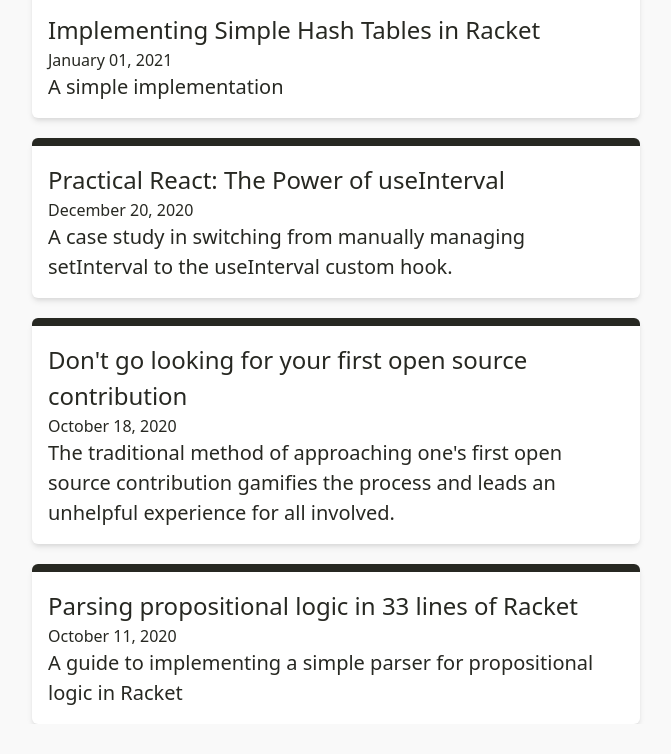
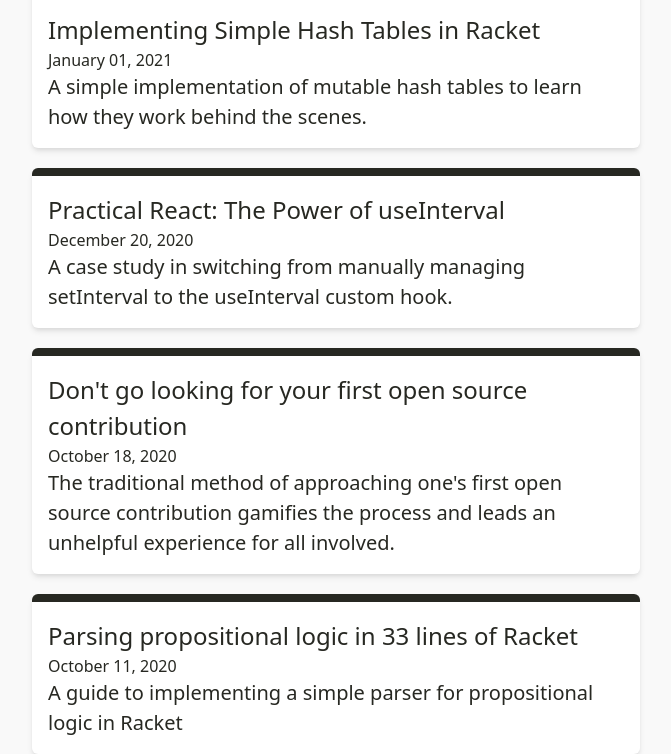
Before and after one commit to micahcantor/personal-site, a Gatsby site: page / in a window 1280 px wide. Shown: the part 176-930 px from the top of the page, without its empty margins (304-975 px from the left). Before the commit the page ends 900 px from the top, so only its background shows below. Built offline with nearby package versions, Linux system fonts and the light colour scheme; Gatsby itself is replaced by a stand-in of ours.

Commit message:
update hash-tables blog description

```diff
--- a/src/blog-posts/mutable-hash-racket.md
+++ b/src/blog-posts/mutable-hash-racket.md
@@ -3,7 +3,7 @@
 date: "2021-1-1"
 draft: false
 title: "Implementing Simple Hash Tables in Racket"
-description: "A simple implementation"
+description: "A simple implementation of mutable hash tables to learn how they work behind the scenes."
 ---
 
 # Implementing Simple Hash Tables in Racket
```
